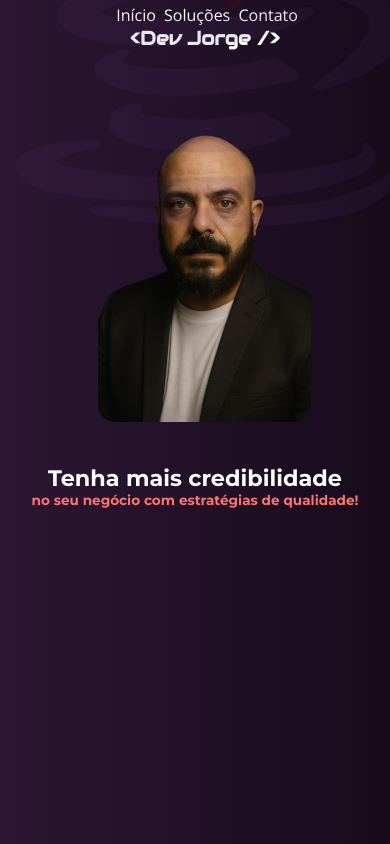
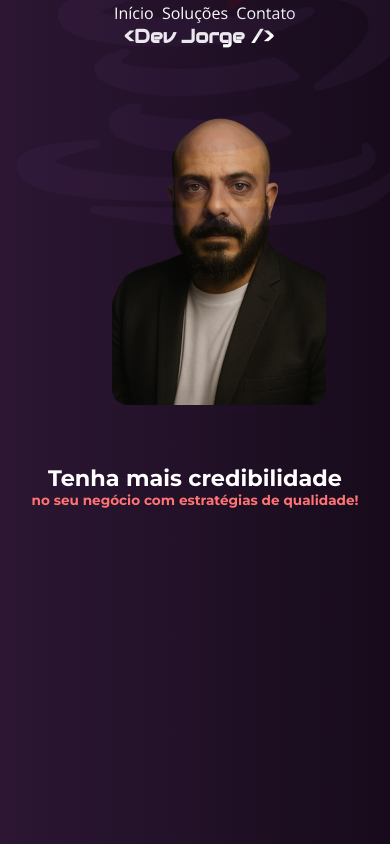
Before and after one commit to jorgeguto87/portifolio_react, a React (Vite) app: page / in a window 390 px wide. Shown: the top 844 px of the page. Built offline with nearby package versions, Linux system fonts and the light colour scheme; a web font is replaced by a local one.

Commit message:
acho que foi

```diff
--- a/src/meuComponente.css
+++ b/src/meuComponente.css
@@ -489,6 +489,20 @@ header{
         align-items: center;
     }
 
+    body{
+        display: flex;
+        flex-direction: column;
+        align-items: center;
+        justify-content: center
+    }
+
+    main{
+        display: flex;
+        flex-direction: column;
+        align-items: center;
+        justify-content: center
+    }
+
     .menu__cabecalho{
         position: relative;
     }
@@ -504,9 +518,13 @@ header{
 
     .imagem__capa{
         max-height: 38%;
-        right: 25%;
-        left: 25%;
-        top: 12%;
+        /*right: 25%;
+        left: 25%;*/
+        top: 10%;
+        left: auto;
+        right: auto;
+
+
     }
 
     .imagem__fundo{
```
